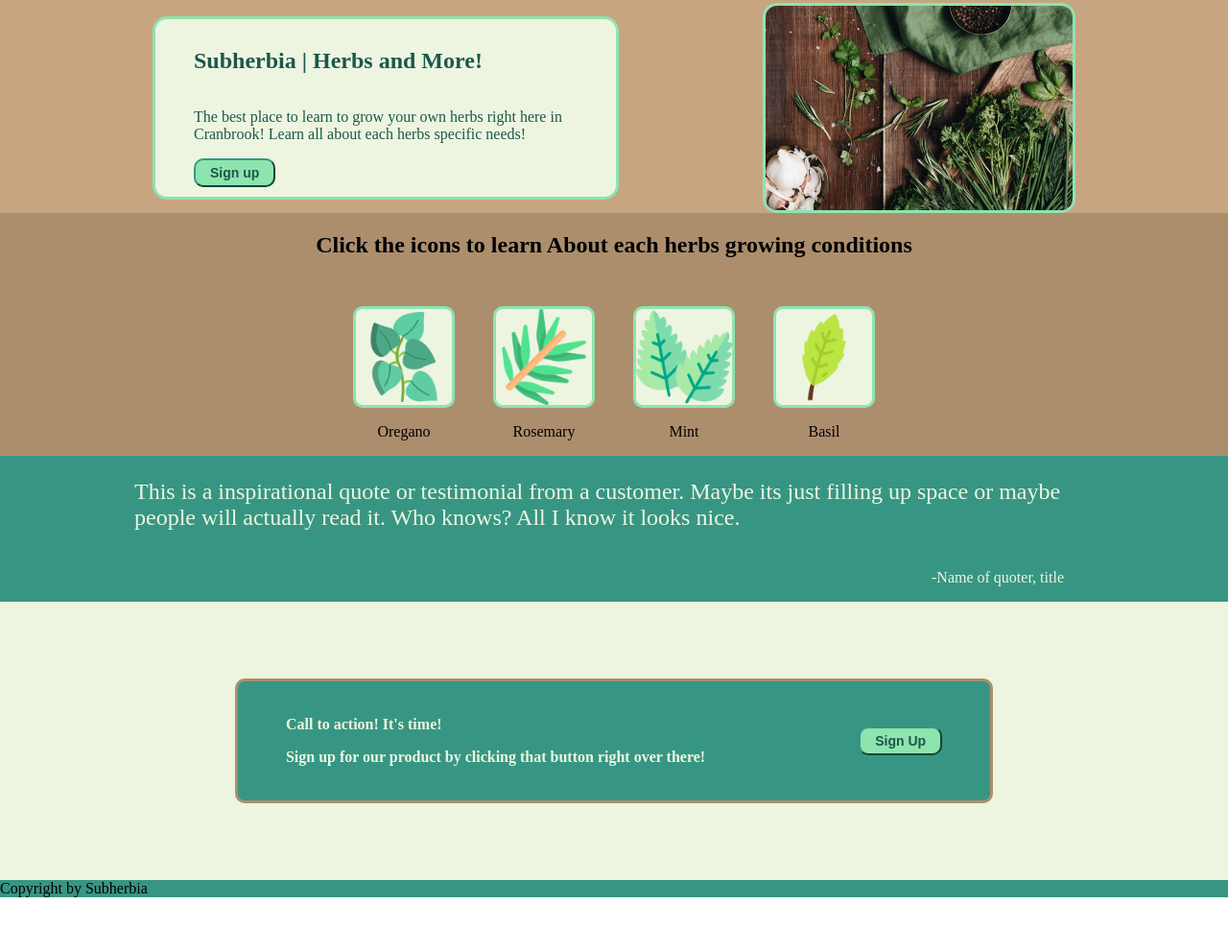
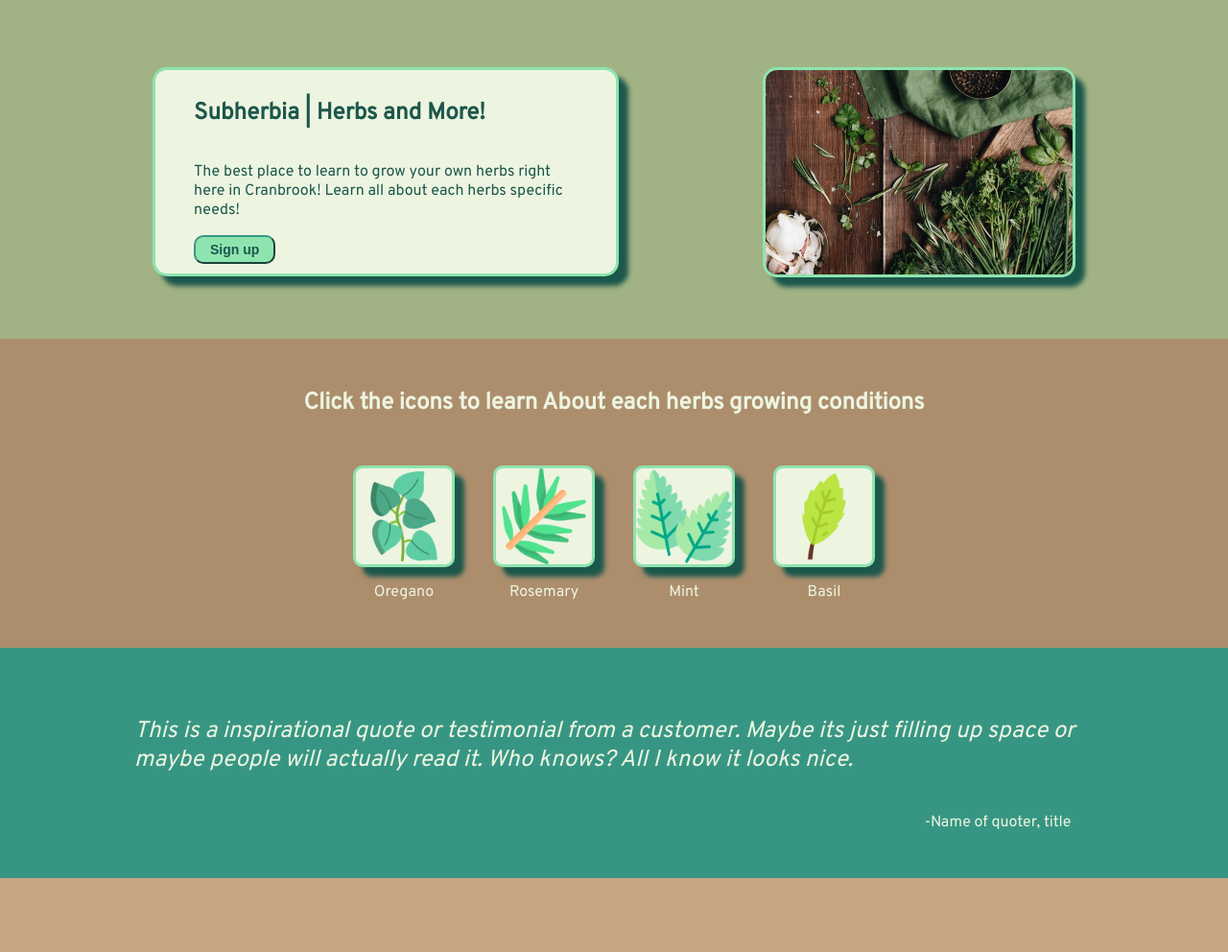
Before and after one commit to Aaron-Alcock/landing-page, a plain HTML site: page index.html in a window 1280 px wide. Shown: the part 77-1069 px from the top of the page at 96% size. Before the commit the page ends 1012 px from the top, so only its background shows below. Drawn offline with Linux system fonts and the light colour scheme.

Commit message:
Landing page complete, can tweak somethings if i want. All links are dead

```diff
--- a/index.html
+++ b/index.html
@@ -1,7 +1,10 @@
 <!DOCTYPE html>
 <html lang="en">
 <head>
-    <link rel="stylesheet" href="style.css">
+    <link rel="stylesheet" href="style.css" >
+    <link rel="preconnect" href="https://fonts.googleapis.com">
+    <link rel="preconnect" href="https://fonts.gstatic.com" crossorigin>
+    <link href="https://fonts.googleapis.com/css2?family=Overpass&display=swap" rel="stylesheet">
     <meta charset="UTF-8">
     <meta http-equiv="X-UA-Compatible" content="IE=edge">
     <meta name="viewport" content="width=device-width, initial-scale=1.0">
--- a/style.css
+++ b/style.css
@@ -1,3 +1,6 @@
+
+
+
 
 
 body {
@@ -7,6 +10,8 @@ body {
     min-height: 100vh;
     margin: 0;
     padding: 0;
+    background-image: linear-gradient(red, yellow);
+    font-family: 'Overpass', sans-serif;
 
 }
 img {max-width:100%;}
@@ -26,7 +31,7 @@ ul {
 header {
     display: flex;
     justify-content: space-evenly;
-    background-color: #c7a580;
+    background-color: #a1b384;
     color:#edf5e1;
     align-items: center;
 }
@@ -49,17 +54,20 @@ max-height: 213px;
 align-self: center;
 border-radius: 15px;
 border: #8ee4af solid;
+box-shadow: 10px 10px 5px #1c574b;
 }
 
 
 .column-1 {
-    background-color:#c7a580;
+    background-color:#a1b384;
     align-items: center;
     justify-content: center;
     display: flex ;
     gap: 150px;
     flex: 1 1 100%;
-
+    padding-bottom:4em;
+    padding-top:4em;
+    flex-wrap: wrap;
 }
 
 
@@ -77,6 +85,7 @@ border: #8ee4af solid;
     border-radius: 15px;
     border: #8ee4af solid;
     color: #1c574b;
+    box-shadow: 10px 10px 5px #1c574b;
 }
 
 
@@ -91,12 +100,18 @@ border: #8ee4af solid;
     align-items: center;
     justify-content: center;
     gap: 30px;
+    padding-top: 2em;
+    padding-bottom: 2em;
+    flex-wrap: wrap;
+    color: #edf5e1;
 }
 
 /* this controls all the herb icons grouped together */
 .all-icons {
     display: flex;
+    flex-wrap: wrap;
     gap: 40px;
+    color: #edf5e1;
 }
 
 /* this is for the size of the individual icons */
@@ -105,6 +120,9 @@ border: #8ee4af solid;
     max-height: 100px;
     border-radius: 10px;
     border: #8ee4af solid;
+
+    box-shadow: 10px 10px 5px #1c574b;
+
     background-color: #edf5e1;
 }
 
@@ -134,34 +152,38 @@ border: #8ee4af solid;
 font-size: 24px;
 max-width: 1000px;
 min-width: auto;
+padding-top: 2em;
+font-style: italic;
 }
 
 .column-3-bottom {
     margin-left: 800px;
+    padding-bottom: 2em;
 }
 
 
 
 
 .column-4 {
-    background-color: #edf5e1;
+    background-color: #c7a580;
     flex: 1 1 100%;
     display: flex;
     justify-content: center;
     align-items: center;
     gap: 100px
+
 }
 
 
 .column-4-left {
-    color: #edf5e1;
+    color: #1c574b;
     font-weight: bold;
 }
 
 
 .cta-container {
     display: flex;
-    background-color: #379683;
+    background-color: #edf5e1;;
     padding: 20px 50px 20px 50px;
     margin: 80px;
     border-radius: 10px;
@@ -169,6 +191,7 @@ min-width: auto;
     justify-content: center;
     gap: 10em;
     border: #ac8e6d solid;
+    box-shadow: 10px 10px 5px #1c574b;
 
 }
 
@@ -208,5 +231,11 @@ min-width: auto;
 
 .footer {
 
-    background-color: #379683;;
+    background-color: #a1b384;
+    color: #edf5e1;
+    display: flex;
+    justify-content: center;
+    align-items: center;
+    padding-top: 0.5em;
+    padding-bottom: 0.5em;
 }
```
